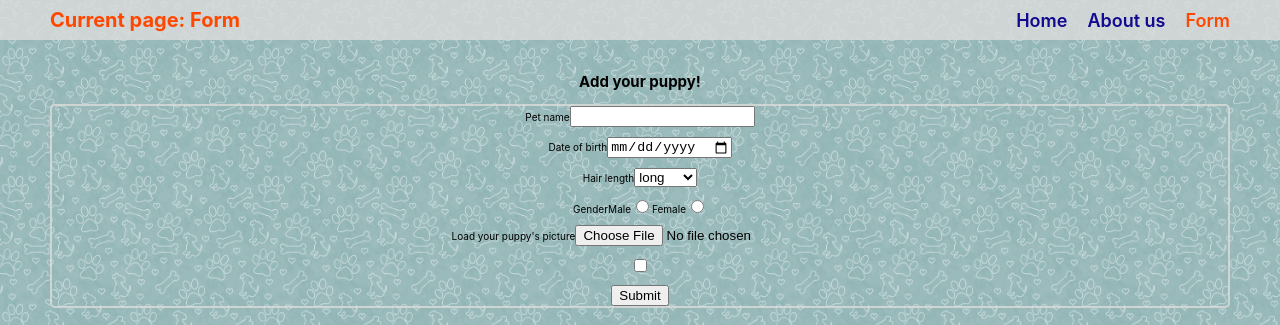
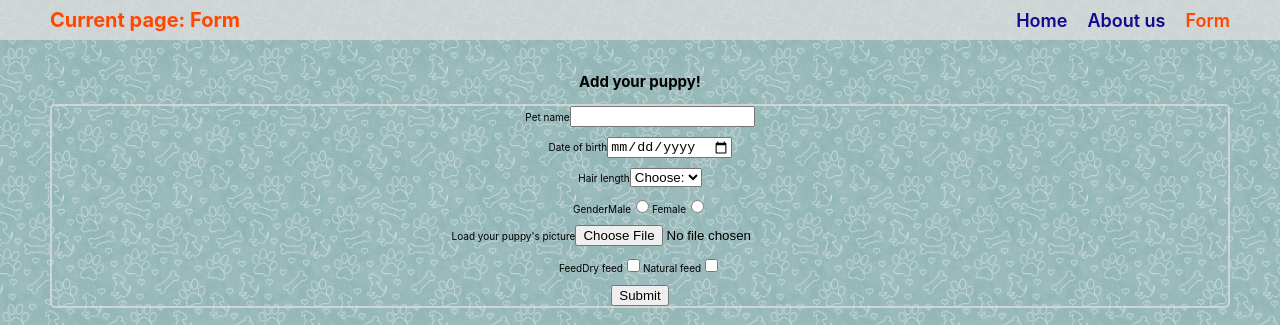
Before and after one commit to Katsiaryna-Andrabaila/react-stage3-rsschool, a React (Create React App) app: page /form in a window 1280 px wide. Shown: the top 325 px of the page. Built offline with nearby package versions, Linux system fonts and the light colour scheme.

Commit message:
feat: add card data addition with all fields filled

```diff
--- a/src/components/card/Card.tsx
+++ b/src/components/card/Card.tsx
@@ -1,6 +1,6 @@
 import { CARD_INFO, SPACE, SPACE_REPEATING } from '../../constants/constants';
 import React from 'react';
-import { TCard } from 'types/types';
+import { TCard } from '../../types/types';
 import './Card.css';
 
 export default class Card extends React.Component<TCard> {
--- a/src/components/form/Form.tsx
+++ b/src/components/form/Form.tsx
@@ -1,11 +1,64 @@
-import { FORM_PAGE_TITLES } from 'constants/constants';
+import { FORM_PAGE_TITLES } from '../../constants/constants';
 import React, { FormEvent } from 'react';
-import REFS from 'utils/refs';
+import REFS from '../../utils/refs';
+import { FormCard } from 'types/types';
+import {
+  validateDate,
+  validateGender,
+  validateHair,
+  validateName,
+  validatePicture,
+} from 'utils/formValidation';
 
-export default class Form extends React.Component {
-  handleSubmit(event: FormEvent<HTMLFormElement>) {
+export default class Form extends React.Component<{ addFormCard: (card: FormCard) => void }> {
+  handleSubmit = (event: FormEvent<HTMLFormElement>) => {
     event.preventDefault();
-  }
+
+    const name = REFS.nameRef.current?.value;
+    const birth = REFS.birthRef.current?.value;
+    const hair = REFS.hairRef.current?.value;
+    const male = REFS.maleRef.current?.checked;
+    const female = REFS.femaleRef.current?.checked;
+    const picture = REFS.pictureRef.current?.files?.[0];
+    const dryFeed = REFS.dryFeedRef.current?.checked;
+    const naturalFeed = REFS.naturalFeedRef.current?.checked;
+
+    const feedArray: string[] = [];
+    if (dryFeed && !naturalFeed) {
+      feedArray.push(FORM_PAGE_TITLES.dry);
+    } else if (!dryFeed && naturalFeed) {
+      feedArray.push(FORM_PAGE_TITLES.natural);
+    } else if (dryFeed && naturalFeed) {
+      feedArray.push(FORM_PAGE_TITLES.dry, FORM_PAGE_TITLES.natural);
+    }
+
+    if (
+      name &&
+      validateName(name) &&
+      birth &&
+      validateDate(new Date(birth)) &&
+      hair &&
+      validateHair(hair) &&
+      (male || male === false) &&
+      (female || female === false) &&
+      validateGender(male, female) &&
+      picture &&
+      validatePicture(picture) &&
+      feedArray.length
+    ) {
+      const newCard: FormCard = {
+        name,
+        birth,
+        hair,
+        gender: male ? 'male' : 'female',
+        picture,
+        feed: feedArray,
+      };
+
+      this.props.addFormCard(newCard);
+      REFS.formRef.current?.reset();
+    }
+  };
 
   render() {
     return (
@@ -20,29 +73,42 @@ export default class Form extends React.Component {
         </label>
         <label>
           {FORM_PAGE_TITLES.hairLength}
-          <select ref={REFS.hairRef}>
-            <option>{FORM_PAGE_TITLES.long}</option>
-            <option>{FORM_PAGE_TITLES.middle}</option>
-            <option>{FORM_PAGE_TITLES.short}</option>
-            <option>{FORM_PAGE_TITLES.noHair}</option>
+          <select ref={REFS.hairRef} defaultValue="choose">
+            <option disabled value="choose">
+              Choose:{' '}
+            </option>
+            <option value="long">{FORM_PAGE_TITLES.long}</option>
+            <option value="middle">{FORM_PAGE_TITLES.middle}</option>
+            <option value="short">{FORM_PAGE_TITLES.short}</option>
+            <option value="noHair">{FORM_PAGE_TITLES.noHair}</option>
           </select>
         </label>
         <div>
           {FORM_PAGE_TITLES.gender}
           <label>
             {FORM_PAGE_TITLES.male}
-            <input type="radio" name="gender" ref={REFS.genderRef} />
+            <input type="radio" name="gender" ref={REFS.maleRef} />
           </label>
           <label>
             {FORM_PAGE_TITLES.female}
-            <input type="radio" name="gender" ref={REFS.genderRef} />
+            <input type="radio" name="gender" ref={REFS.femaleRef} />
           </label>
         </div>
         <label>
           {FORM_PAGE_TITLES.picture}
-          <input type="file" accept=".jpg, .jpeg, .png, .gif" ref={REFS.pictureRef} />
+          <input type="file" ref={REFS.pictureRef} />
         </label>
-        <input type="checkbox" />
+        <div>
+          {FORM_PAGE_TITLES.feed}
+          <label>
+            {FORM_PAGE_TITLES.dry}
+            <input type="checkbox" ref={REFS.dryFeedRef} />
+          </label>
+          <label>
+            {FORM_PAGE_TITLES.natural}
+            <input type="checkbox" ref={REFS.naturalFeedRef} />
+          </label>
+        </div>
         <button type="submit" ref={REFS.submitRef}>
           {FORM_PAGE_TITLES.submitBtn}
         </button>
--- a/src/components/form/FormCards.tsx
+++ b/src/components/form/FormCards.tsx
@@ -1,7 +1,9 @@
 import React from 'react';
+import { FormCard } from '../../types/types';
 
-export default class FormCards extends React.Component {
+export default class FormCards extends React.Component<{ formCards: FormCard[] }> {
   render() {
+    console.log(this.props.formCards);
     return <section className="form-cards"></section>;
   }
 }
--- a/src/components/form/FormMain.tsx
+++ b/src/components/form/FormMain.tsx
@@ -1,19 +1,29 @@
-import { FORM_PAGE_TITLES } from 'constants/constants';
+import { FORM_PAGE_TITLES } from '../../constants/constants';
 import React from 'react';
+import { FormCard } from '../../types/types';
 import Form from './Form';
 import FormCards from './FormCards';
 
-export default class FormMain extends React.Component {
+export default class FormMain extends React.Component<
+  Record<string, unknown>,
+  { formCards: FormCard[] }
+> {
+  state = { formCards: [] };
+
+  addFormCard = (card: FormCard) => {
+    this.setState((prevState) => ({ formCards: [...prevState.formCards, card] }));
+  };
+
   render() {
     return (
       <main className="form-main">
         <section className="form-section">
           <h2>{FORM_PAGE_TITLES.addPuppy}</h2>
-          <Form />
+          <Form addFormCard={this.addFormCard} />
         </section>
         <section className="form-section">
           <h2>{FORM_PAGE_TITLES.puppiesList}</h2>
-          <FormCards />
+          <FormCards formCards={this.state.formCards} />
         </section>
       </main>
     );
--- a/src/constants/constants.ts
+++ b/src/constants/constants.ts
@@ -37,5 +37,8 @@ export const FORM_PAGE_TITLES = {
   male: 'Male',
   female: 'Female',
   picture: "Load your puppy's picture",
+  feed: 'Feed',
+  dry: 'Dry feed',
+  natural: 'Natural feed',
   submitBtn: 'Submit',
 };
--- /dev/null
+++ b/src/utils/formValidation.ts
@@ -0,0 +1,26 @@
+import { FORM_PAGE_TITLES } from 'constants/constants';
+
+export const validateName = (name: string) => {
+  const regularExpression = /^[a-zA-Z]{3,}$/;
+  return regularExpression.test(name);
+};
+
+export const validateDate = (date: Date) => date <= new Date();
+
+export const validateHair = (hair: string) => {
+  return (
+    hair === FORM_PAGE_TITLES.long ||
+    hair === FORM_PAGE_TITLES.middle ||
+    hair === FORM_PAGE_TITLES.short ||
+    hair === FORM_PAGE_TITLES.noHair
+  );
+};
+
+export const validateGender = (male: boolean, female: boolean) => male || female;
+
+export const validatePicture = (path: File) => {
+  const ext = path.name.split('.').reverse()[0];
+  return ext === 'jpg' || ext === 'jpeg' || ext === 'png' || ext === 'gif';
+};
+
+export const validateFeed = (dryFeed: boolean, naturalFeed: boolean) => dryFeed || naturalFeed;
--- a/src/utils/refs.ts
+++ b/src/utils/refs.ts
@@ -6,8 +6,11 @@ const REFS: TRefs = {
   nameRef: React.createRef(),
   birthRef: React.createRef(),
   hairRef: React.createRef(),
-  genderRef: React.createRef(),
+  maleRef: React.createRef(),
+  femaleRef: React.createRef(),
   pictureRef: React.createRef(),
+  dryFeedRef: React.createRef(),
+  naturalFeedRef: React.createRef(),
   submitRef: React.createRef(),
 };
 
```
Also changed, not shown: src/types/types.ts (+13 -1 lines).
